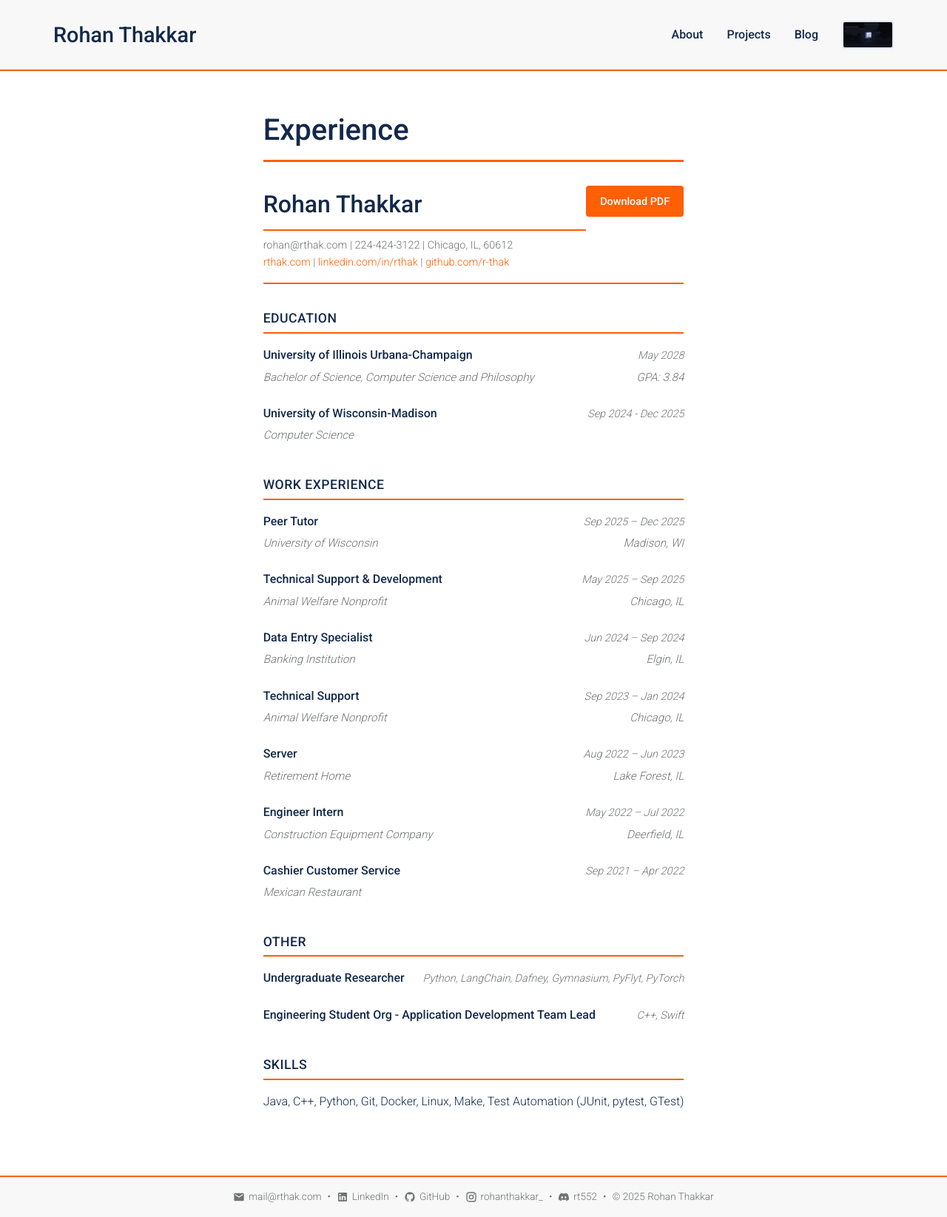
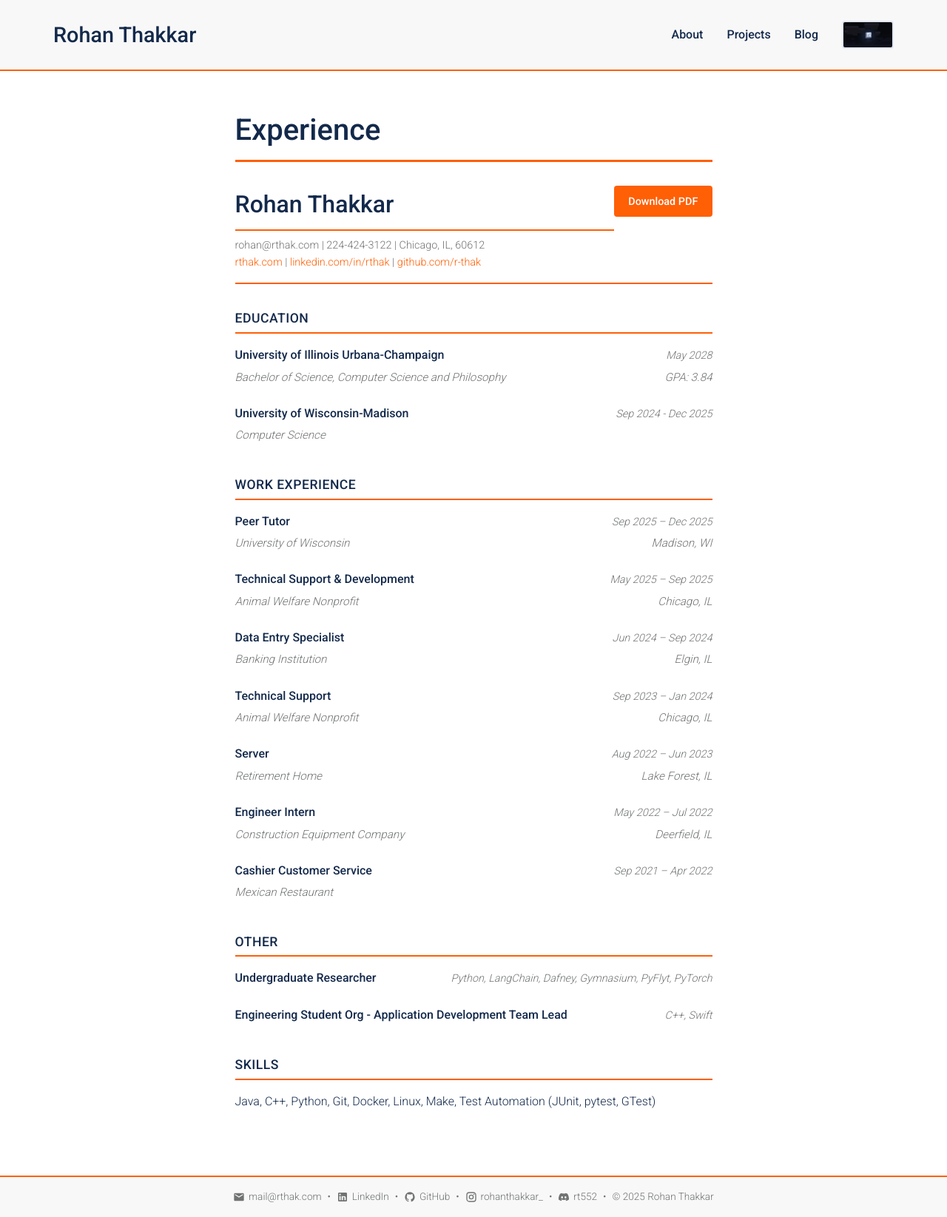
Before and after one commit to r-thak/r-thak.github.io, a Jekyll site: the page built from experience.markdown, in a window 1280 px wide. Shown: the whole page at 74% size. Built offline with Jekyll 4.4.1, drawn with Linux system fonts in a browser that asks for light colours.

Commit message:
Adjust content width and refine UI spacing
- Change all content sections from 832px to 645px width
- Set width: 645px (instead of max-width) to ensure consistent width even with minimal content
- Increase toggle button background zoom from 110% to 120% on hover
- Add smooth transition for background-size on toggle button
- Adjust moon blur from 0.3px to 0.6px for better clarity
- Reduce home page top padding from 3rem to 2rem for tighter fit

```diff
--- a/_layouts/default.html
+++ b/_layouts/default.html
@@ -88,7 +88,7 @@
         } else {
           themeToggle.style.backgroundImage = 'url({{ "/assets/mmoon.webp" | relative_url }})';
           themeToggle.style.backgroundSize = 'cover';
-          themeToggle.style.filter = 'blur(0.3px)';
+          themeToggle.style.filter = 'blur(0.6px)';
         }
       }
     } else {
--- a/assets/css/main.scss
+++ b/assets/css/main.scss
@@ -75,7 +75,7 @@ body {
   height: 100vh;
   max-height: 100vh;
   overflow: hidden;
-  padding: 3rem 2rem 1.5rem;
+  padding: 2rem 2rem 1.5rem;
 
   .home-nav-landing {
     display: flex;
@@ -142,7 +142,7 @@ body {
   cursor: pointer;
   font-size: 0.9rem;
   font-weight: 300;
-  transition: border-color 0.3s ease;
+  transition: border-color 0.3s ease, background-size 0.3s ease;
   margin-left: 2rem;
   min-width: 70px;
   height: 38px;
@@ -152,7 +152,7 @@ body {
 
   &:hover {
     border-color: var(--accent-color);
-    background-size: 110%;
+    background-size: 120%;
   }
 }
 
@@ -214,7 +214,8 @@ body {
   color: var(--il-blue);
   border-bottom: 3px solid var(--accent-color);
   padding-bottom: 0.5rem;
-  max-width: 832px;
+  width: 645px;
+  max-width: 100%;
   margin-left: auto;
   margin-right: auto;
 }
@@ -225,7 +226,8 @@ body {
 
 // About section with More button
 .about-content-simple {
-  max-width: 832px;
+  width: 645px;
+  max-width: 100%;
   margin: 0 auto;
   position: relative;
   padding-bottom: 3rem;
@@ -265,7 +267,8 @@ body {
   margin-bottom: 2rem;
   padding-bottom: 1rem;
   border-bottom: 2px solid var(--accent-color);
-  max-width: 832px;
+  width: 645px;
+  max-width: 100%;
   margin-left: auto;
   margin-right: auto;
 
@@ -319,7 +322,8 @@ body {
 
 .resume-section {
   margin-bottom: 2.5rem;
-  max-width: 832px;
+  width: 645px;
+  max-width: 100%;
   margin-left: auto;
   margin-right: auto;
 
@@ -428,7 +432,8 @@ ul {
 
 .projects-section {
   margin-bottom: 4rem;
-  max-width: 832px;
+  width: 645px;
+  max-width: 100%;
   margin-left: auto;
   margin-right: auto;
 
@@ -476,7 +481,8 @@ ul {
 
 .blog-section {
   margin-bottom: 4rem;
-  max-width: 832px;
+  width: 645px;
+  max-width: 100%;
   margin-left: auto;
   margin-right: auto;
 
@@ -488,7 +494,8 @@ ul {
 
 .post-list {
   list-style: none;
-  max-width: 832px;
+  width: 645px;
+  max-width: 100%;
   margin-left: auto;
   margin-right: auto;
 
@@ -529,7 +536,8 @@ ul {
 }
 
 .page-content, .post-content {
-  max-width: 832px;
+  width: 645px;
+  max-width: 100%;
   margin-left: auto;
   margin-right: auto;
 
```
